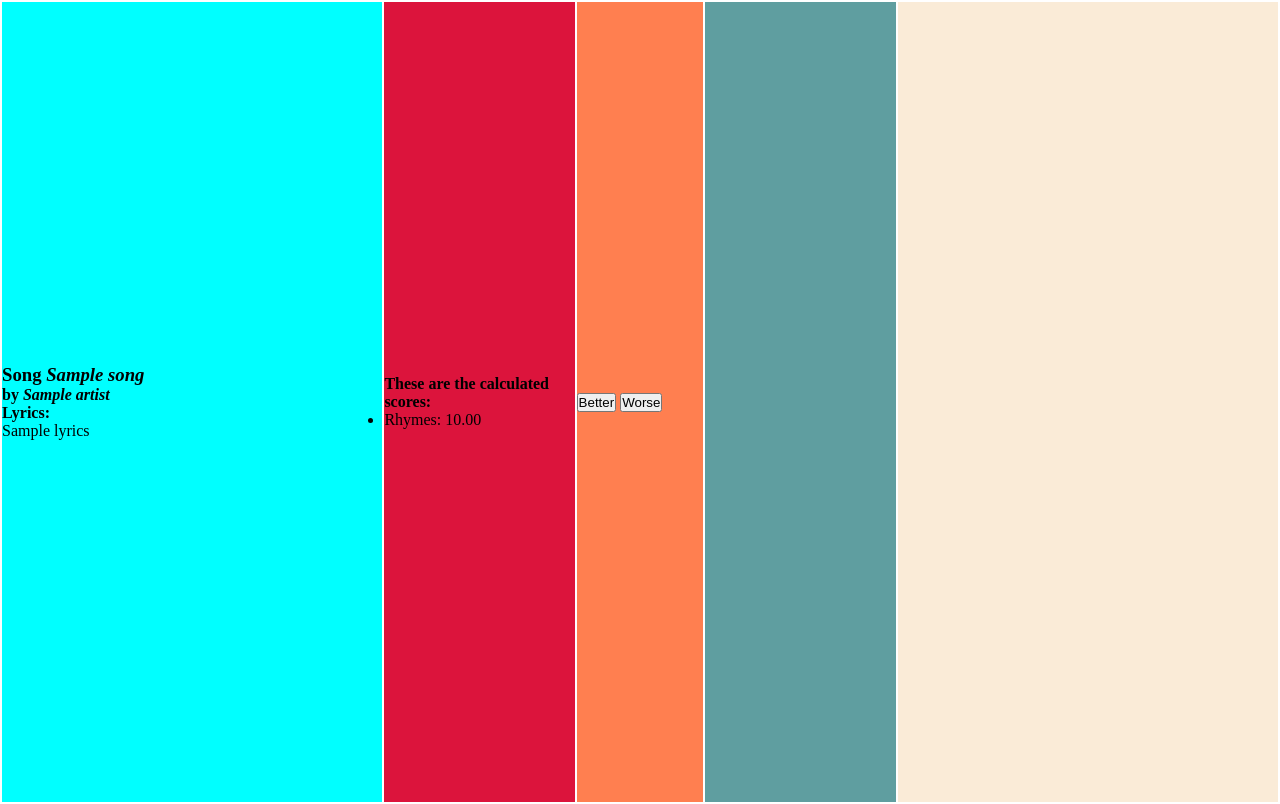
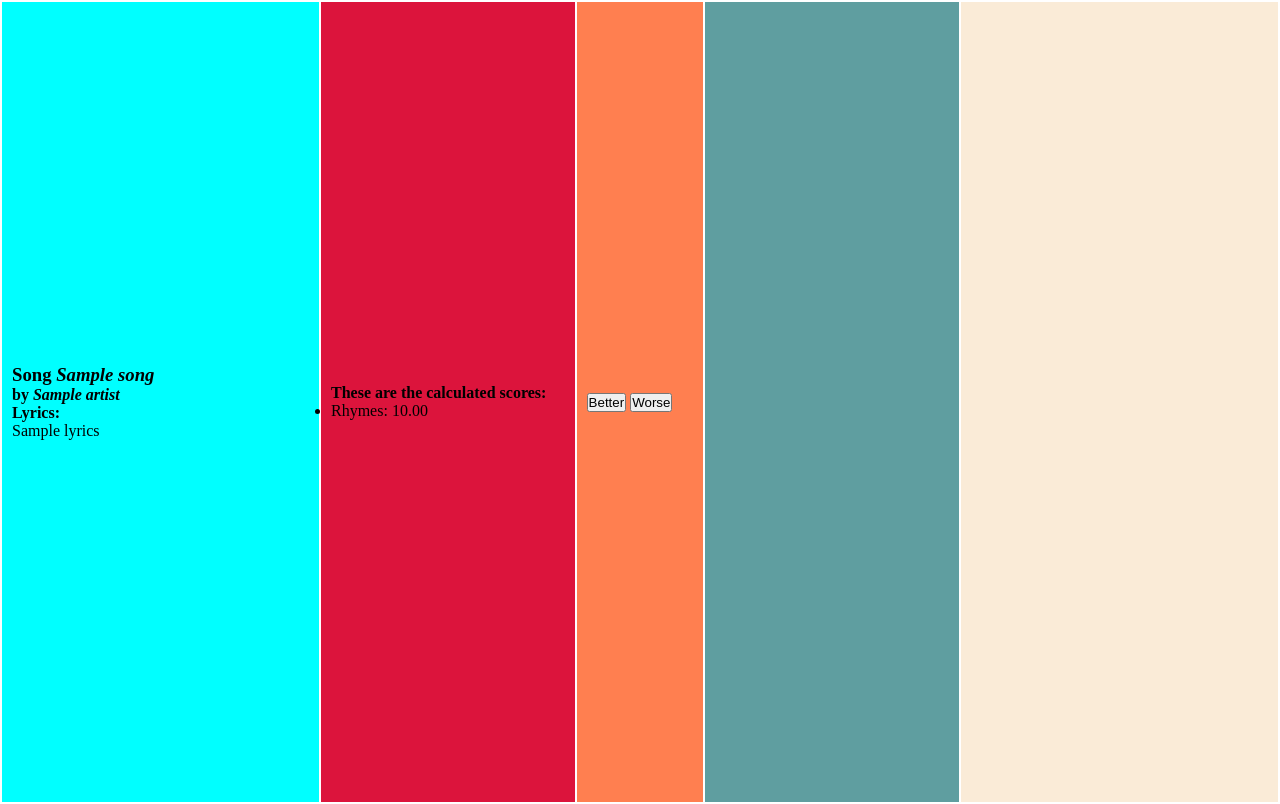
Before and after one commit to kszabova/lyrics-analysis, a Django app: template la_site/comparison/templates/comparison/evaluate_lyrics.html in a window 1280 px wide. Run offline with Django 3.2, Linux system fonts and the light colour scheme; the template is opened without the code that fills it: most values are stand-ins (such as "Sample title", 1, 10 or a date in 2020).

Commit message:
Add padding

```diff
--- a/la_site/comparison/static/comparison/evaluate_lyrics.css
+++ b/la_site/comparison/static/comparison/evaluate_lyrics.css
@@ -1,6 +1,10 @@
 * {
     padding: 0;
     margin: 0;
+}
+
+body {
+    height: 100%;
 }
 
 .lyrics {
@@ -9,6 +13,10 @@
 .score {
 }
 
+.innerContent {
+    padding: 10px;
+}
+
 ::-webkit-scrollbar {
     display: none;
 }
--- a/la_site/comparison/templates/comparison/evaluate_lyrics.html
+++ b/la_site/comparison/templates/comparison/evaluate_lyrics.html
@@ -42,46 +42,56 @@
         <div id="songView" style="height: 100vh">
             <table width="100%" height="100">
                 <tr>
-                    <td style="width: 30%; height: 100vh; background-color: cyan">
+                    <td style="width: 25%; height: 100vh; background-color: cyan">
                         <div id="songLyrics" class="lyrics">
+                                <div class="innerContent">
                                 <h3>Song <i>{{ score.song.title}}</i></h3>
                                 <h4>by <i>{{ score.song.artist }}</i></h4>
                                 <p><b>Lyrics:</b></p>
                                 <div style="max-height: 500px; overflow: auto">{{ score.song.lyrics|linebreaks }}</div>
                             </div>
+                        </div>
                     </td>
 
-                    <td style="width: 15%; background-color: crimson">
+                    <td style="width: 20%; background-color: crimson">
                         <div id="songScore" class="score">
+                            <div class="innerContent">
                                 <p><b>These are the calculated scores:</b></p>
                                 <ul>
                                     <li>Rhymes: {{ score.rhyme_score|floatformat:'2' }}</li>
                                 </ul>
                             </div>
+                        </div>
                     </td>
 
                     <td style="width: 10%; background-color: coral">
                         <div id="buttons">
+                            <div class="innerContent">
                                 <button id="betterButton" type="button" onclick="showBetterSong()">Better</button>
                                 <button type="button" onclick="showWorseSong()">Worse</button>
                             </div>
+                        </div>
                     </td>
 
-                    <td style="width: 15%; background-color: cadetblue">
+                    <td style="width: 20%; background-color: cadetblue">
                         <div id="comparisonScore" class="score" style="display:none">
+                            <div class="innerContent">
                                 <p><b>These are the computed scores:</b></p>
                                 <ul>
                                     <li id="rhymeScore"></li>
                                 </ul>
                             </div>
+                        </div>
                     </td>
 
-                    <td style="width: 30%; height: 100vh; background-color: antiquewhite">
+                    <td style="width: 25%; height: 100vh; background-color: antiquewhite">
                         <div id="comparisonLyrics" class="lyrics" style="display:none">
+                            <div class="innerContent">
                                 <h3 id="title"></h3>
                                 <h4 id="artist"></h4>
                                 <p><b>Lyrics:</b></p>
                                 <div id="lyrics" style="max-height: 500px; overflow: auto"></div>
+                            </div>
                         </div>
                     </td>
 
```
Lines whose indentation alone changed are shown as unchanged.
